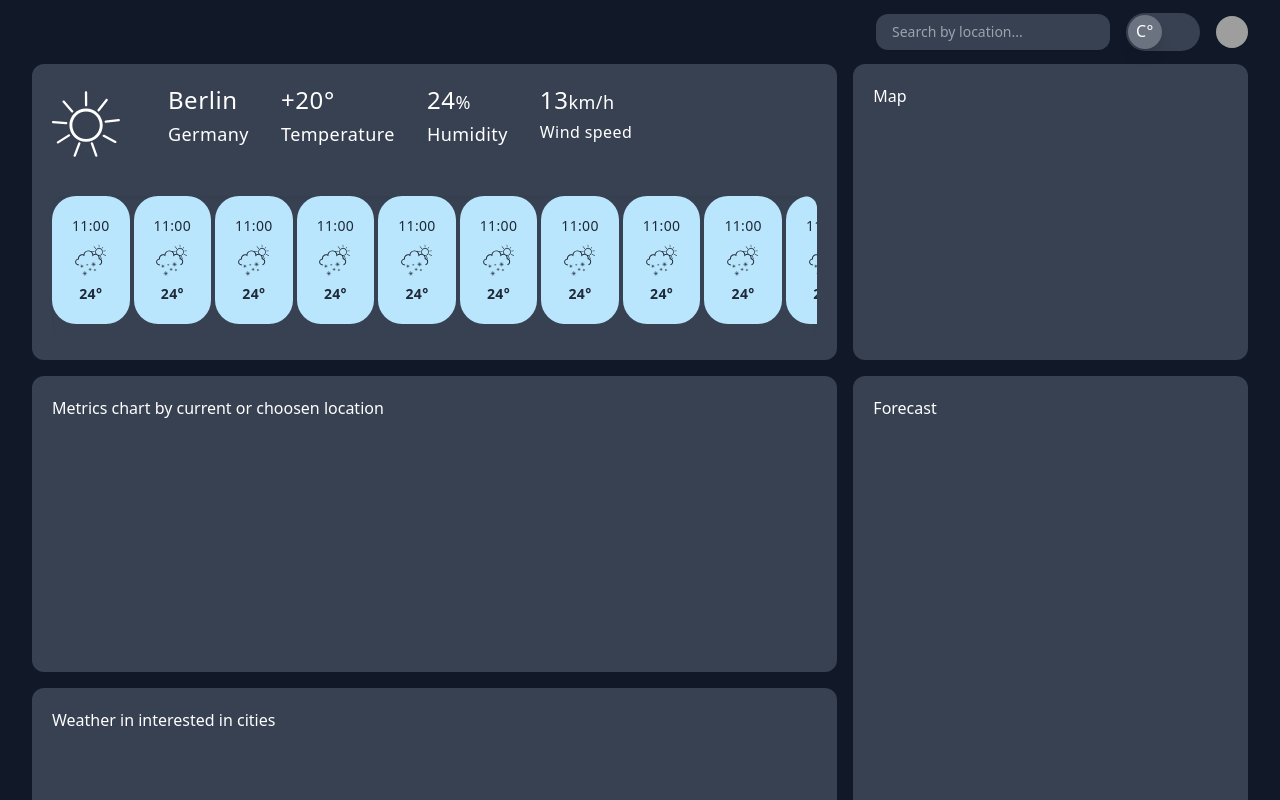
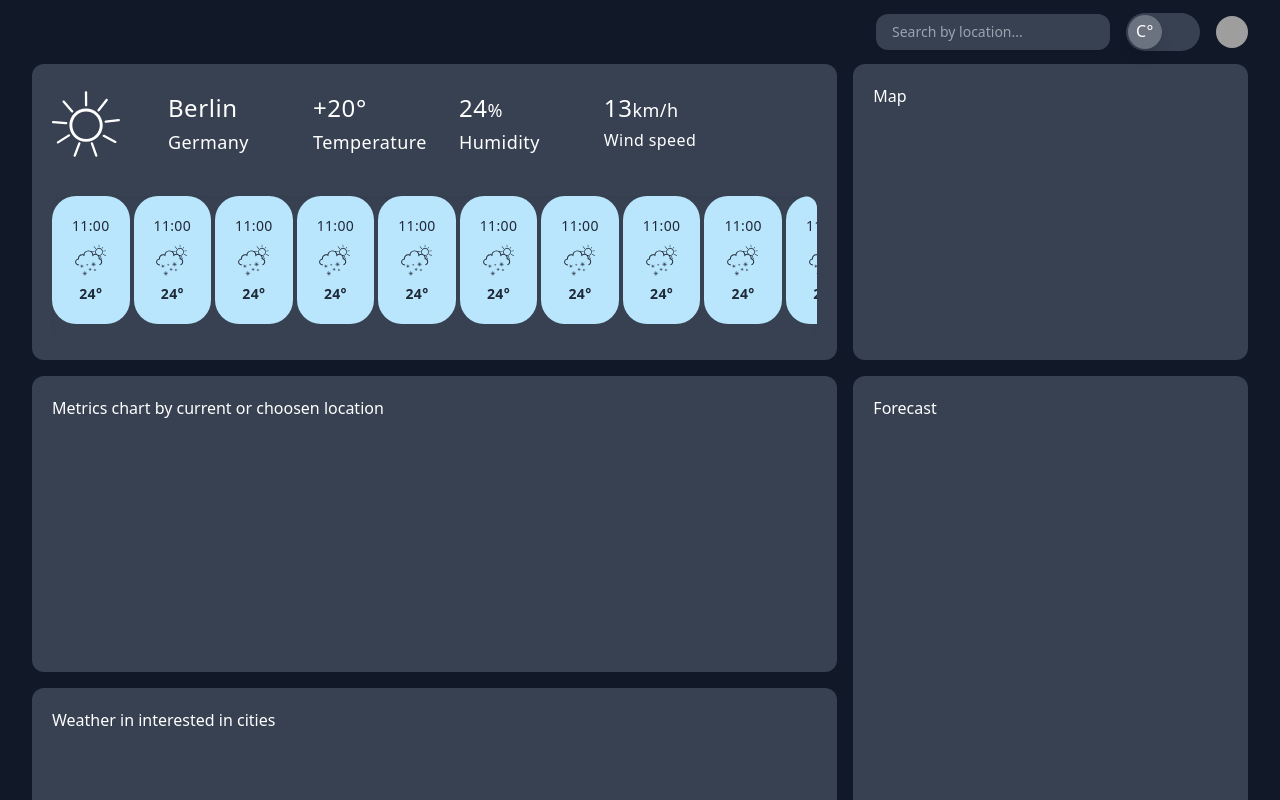
Before and after one commit to Anhelina4/app-weather, a React (Create React App) app: page /dashboard in a window 1280 px wide. Shown: the top 800 px of the page. Built offline with nearby package versions, Linux system fonts and the light colour scheme; grey boxes are pictures that could not be loaded.

Commit message:
[DASHBOARD] [WEATHER TIMELINE] Fixed align

```diff
--- a/src/domains/Weather/components/WeatherTimeline/WeatherTimeline.tsx
+++ b/src/domains/Weather/components/WeatherTimeline/WeatherTimeline.tsx
@@ -6,10 +6,10 @@ const WeatherTimeline = () => {
   return (
     <Card className="col-span-2 row-span-1">
       {/* first row */}
-      <div className="flex gap-6 md:gap-12 md:mb-8">
+      <div className="flex items-center gap-6 md:gap-12 md:mb-8">
         <Sun size="80px" className="fill-white" />
         <div className="flex flex-col md:flex-row md:gap-8 w-full">
-          <div className="flex gap-8 lg:mb-0 mb-8">
+          <div className="flex gap-16 lg:mb-0 mb-8">
             <div className="flex flex-col">
               <span className="mb-1 h3 md:h1 inline-block">Berlin</span>
               <span className="h5 inline-block">Germany</span>
@@ -19,7 +19,7 @@ const WeatherTimeline = () => {
               <span className="h5 inline-block">Temperature</span>
             </div>
           </div>
-          <div className="flex gap-8 lg:mb-0 mb-8">
+          <div className="flex gap-16 lg:mb-0 mb-8">
             <div>
               <span className="flex items-baseline mb-1 h3 md:h1">
                 24<h5>%</h5>
```
